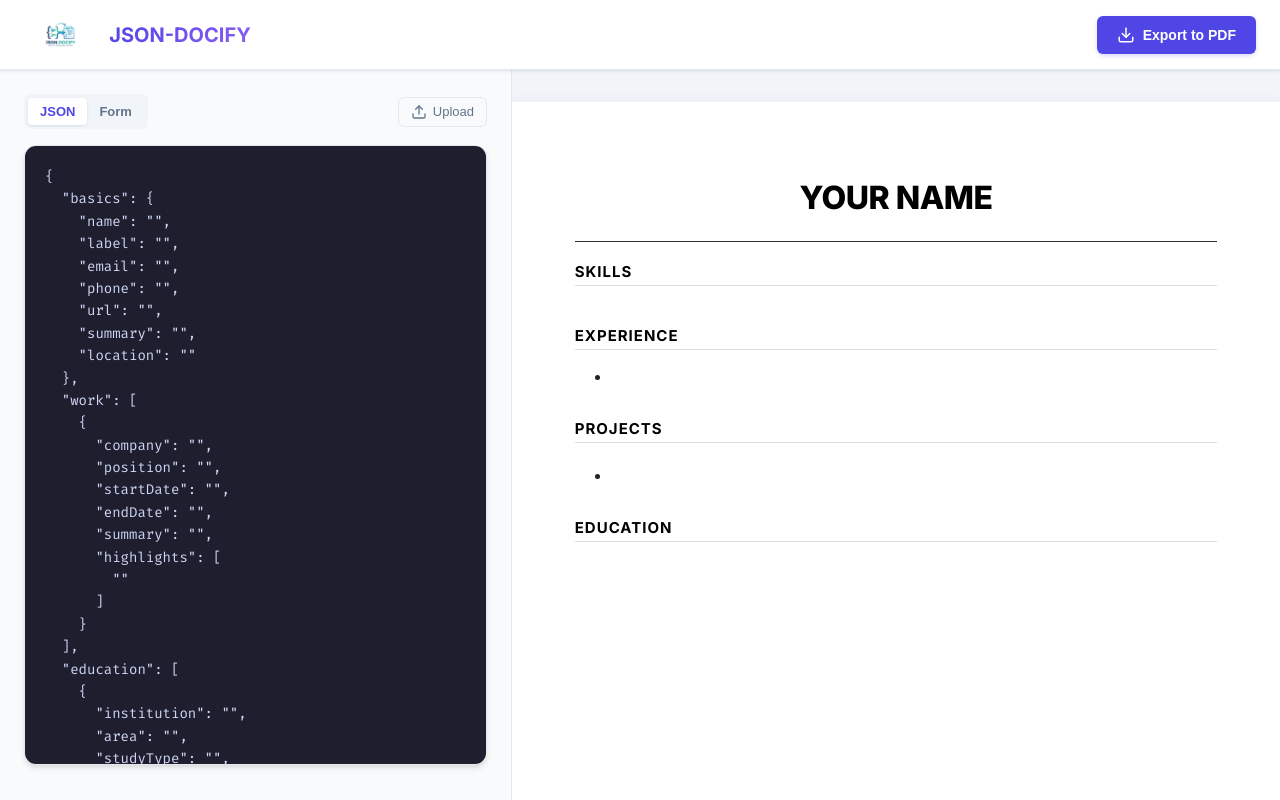
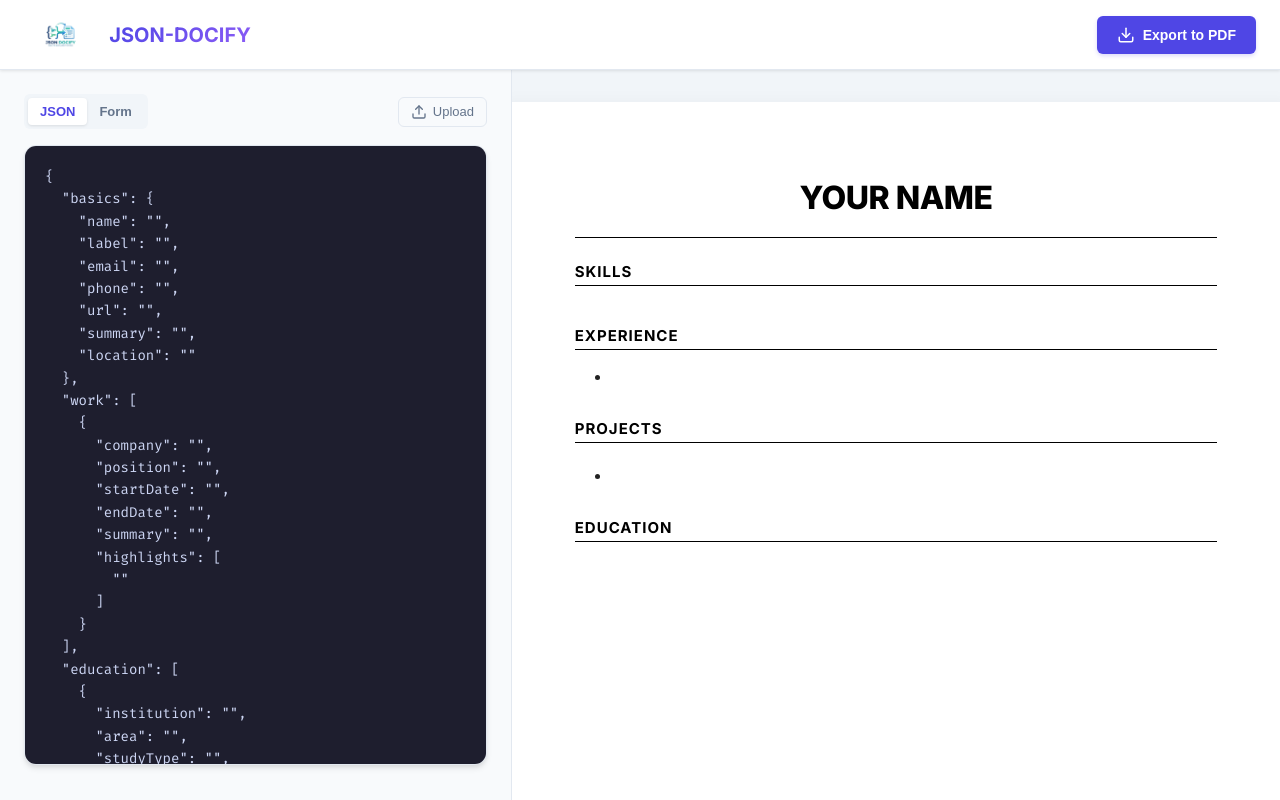
Before and after one commit to Nosdovah/JSON-To-CV, a React (Vite) app: page / in a window 1280 px wide. Built offline with nearby package versions, Linux system fonts and the light colour scheme.

Commit message:
Update: Structural output fix

```diff
--- a/src/components/CVPreview.css
+++ b/src/components/CVPreview.css
@@ -13,9 +13,9 @@
 
 .cv-header {
   text-align: center;
-  border-bottom: 1px solid #333;
-  padding-bottom: 20px;
-  margin-bottom: 20px;
+  border-bottom: 1.5px solid #000;
+  padding-bottom: 16px;
+  margin-bottom: 24px;
 }
 
 .cv-name {
@@ -71,7 +71,7 @@
   letter-spacing: 1px;
   margin: 0 0 12px 0;
   padding-bottom: 4px;
-  border-bottom: 1px solid #ddd;
+  border-bottom: 1.5px solid #000;
 }
 
 .section-content {
@@ -83,6 +83,7 @@
   line-height: 1.6;
   color: #222;
   margin: 0;
+  text-align: justify;
 }
 
 .skills-list {
@@ -95,6 +96,7 @@
   font-size: 14px;
   line-height: 1.5;
   color: #222;
+  text-align: justify;
 }
 
 .skill-item strong {
@@ -152,6 +154,7 @@
   line-height: 1.5;
   color: #222;
   margin: 0 0 6px 0;
+  text-align: justify;
 }
 
 .item-highlights {
@@ -160,6 +163,7 @@
   font-size: 14px;
   line-height: 1.5;
   color: #222;
+  text-align: justify;
 }
 
 .item-highlights li {
```
